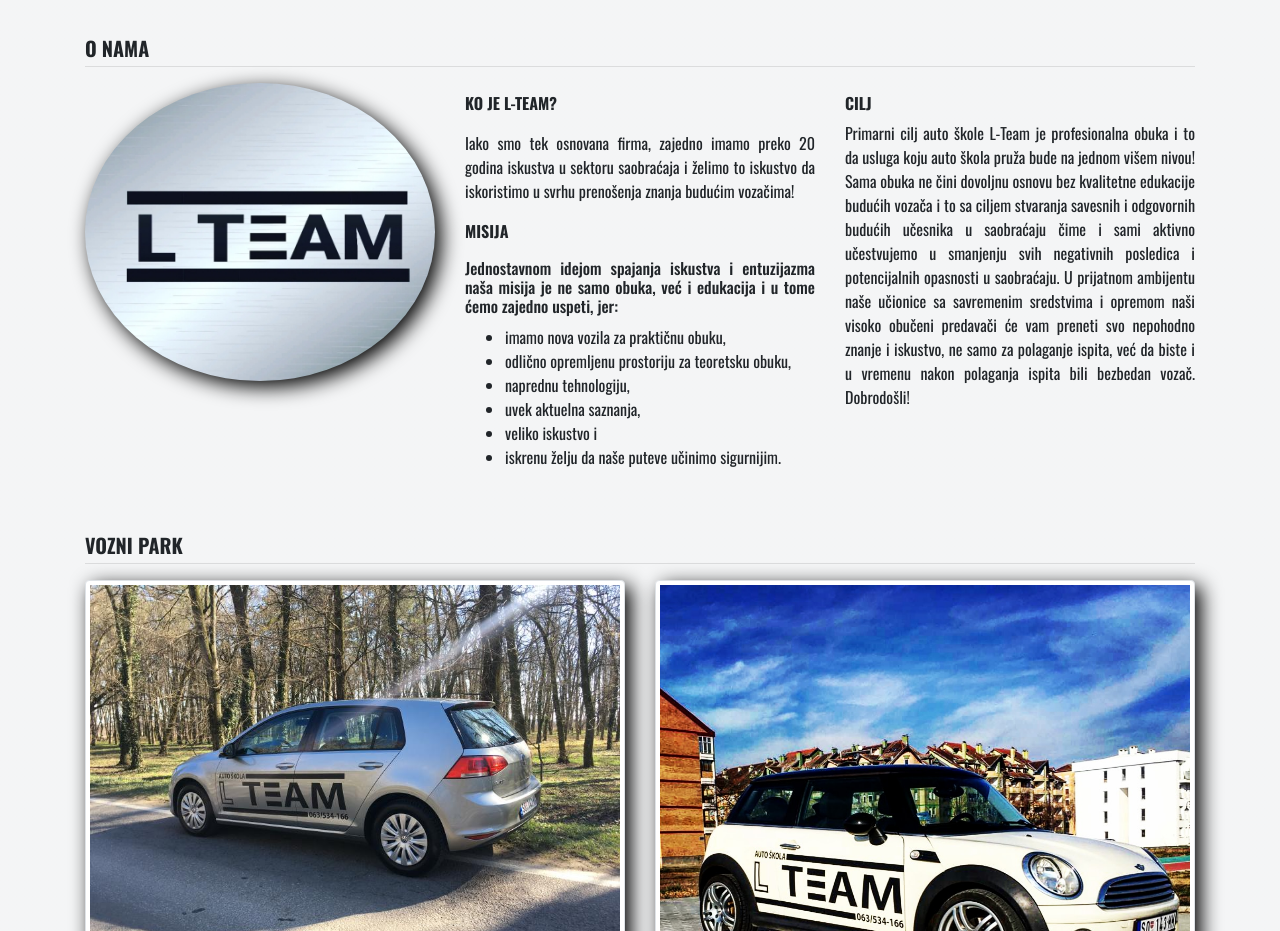
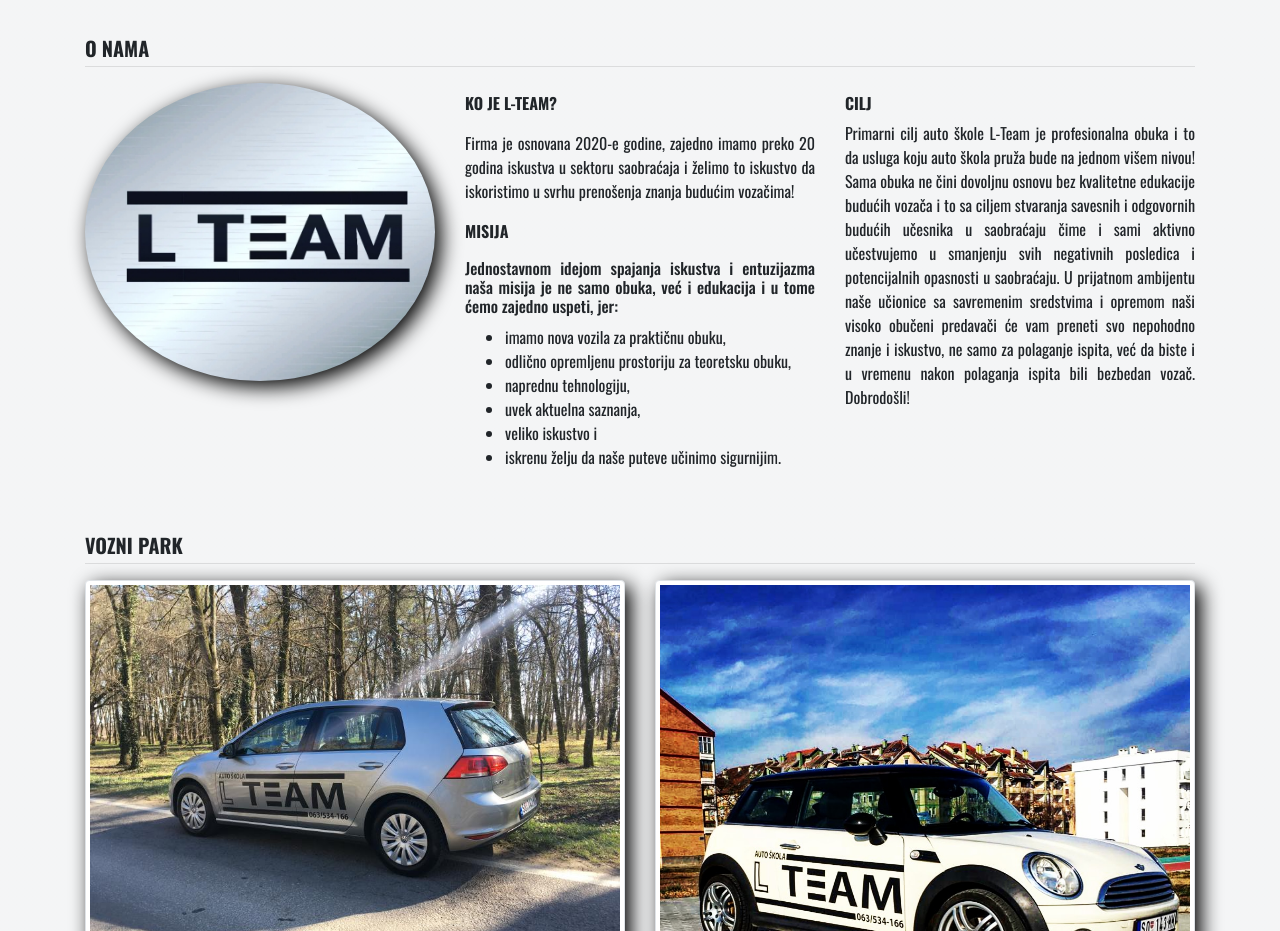
Before and after one commit to SlobodanDodic/lteam.rs, a plain HTML site: page index.html in a window 1280 px wide. Shown: the part 820-1751 px from the top of the page. Drawn offline with nearby package versions, Linux system fonts and the light colour scheme; no server answers; a web font is replaced by a local one.

Commit message:
Update index.html

```diff
--- a/index.html
+++ b/index.html
@@ -109,7 +109,7 @@
             </div>
             <div class="col-12 col-lg-4">
                 <p class="font-weight-bold pt-2">KO JE L-TEAM?</p>
-                <p>Iako smo tek osnovana firma, zajedno imamo preko 20 godina iskustva u sektoru saobraćaja i želimo to
+                <p>Firma je osnovana 2020-e godine, zajedno imamo preko 20 godina iskustva u sektoru saobraćaja i želimo to
                     iskustvo da iskoristimo u svrhu prenošenja znanja budućim vozačima!</p>
                 <p class="font-weight-bold">MISIJA</p>
                 <p class="h6">Jednostavnom idejom spajanja iskustva i entuzijazma naša misija je ne samo obuka, već i
```
